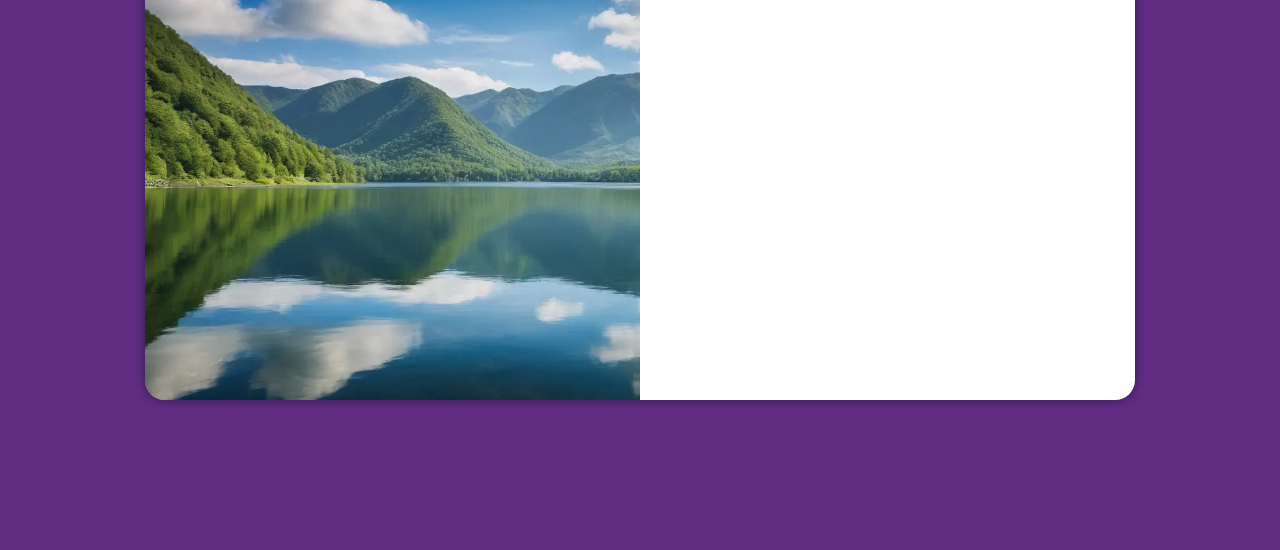
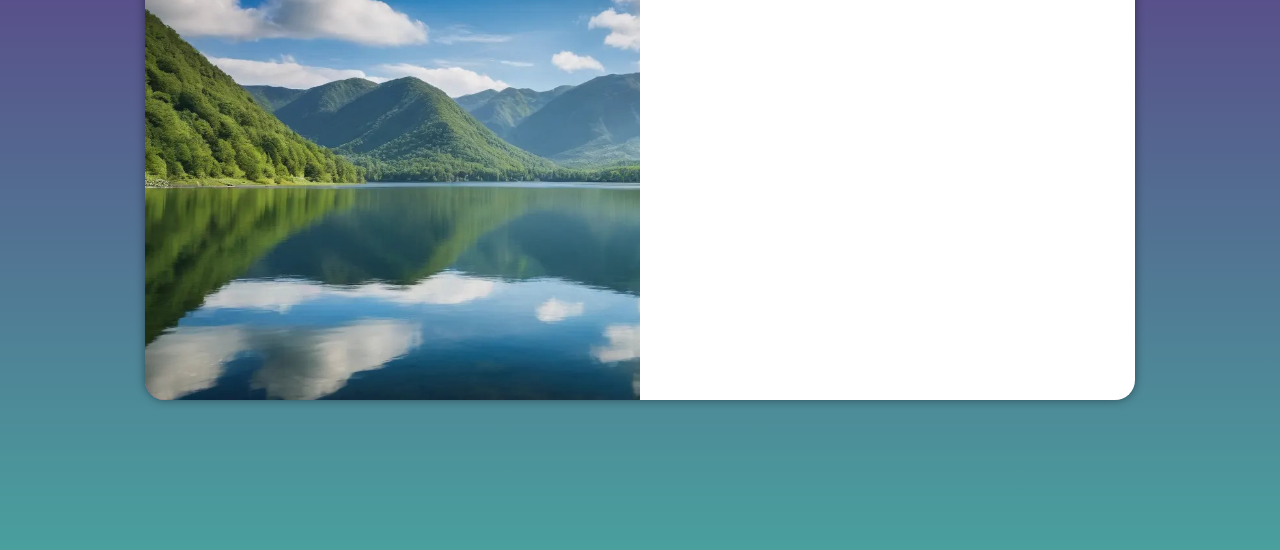
Before and after one commit to estevaomalua/login, a plain HTML site: page index.html in a window 1280 px wide. Shown: the part 250-800 px from the top of the page. Drawn offline with Linux system fonts and the light colour scheme.

Commit message:
alteraçao

```diff
--- a/estilos/midia-quirie.css
+++ b/estilos/midia-quirie.css
@@ -11,6 +11,9 @@ para pc: 992 ate 1200
 para telas muito mairores: acima de 1200
 */
 @media screen and (min-width: 768px) and (max-width: 992px){
+    body{
+        background-image: linear-gradient(to top,#49a09d,#5f2c82);
+    }
    section#login{
     width:80vw;
    }
@@ -25,6 +28,9 @@ para telas muito mairores: acima de 1200
    }
 }
 @media screen and (min-width: 992px){
+    body{
+        background-image: linear-gradient(to top, #49a09d,#5f2c82);
+    }
     section#login{
         width: 990px;
     }
--- a/estilos/style.css
+++ b/estilos/style.css
@@ -35,6 +35,8 @@ section#login{
     border-radius: 20px;
     width: 250px;
     height: 500px;
+    transition: width .3s, height .3s;
+    -o-transition-timing-function: ease;
 
 }
 section#login > div#imagem{
```
